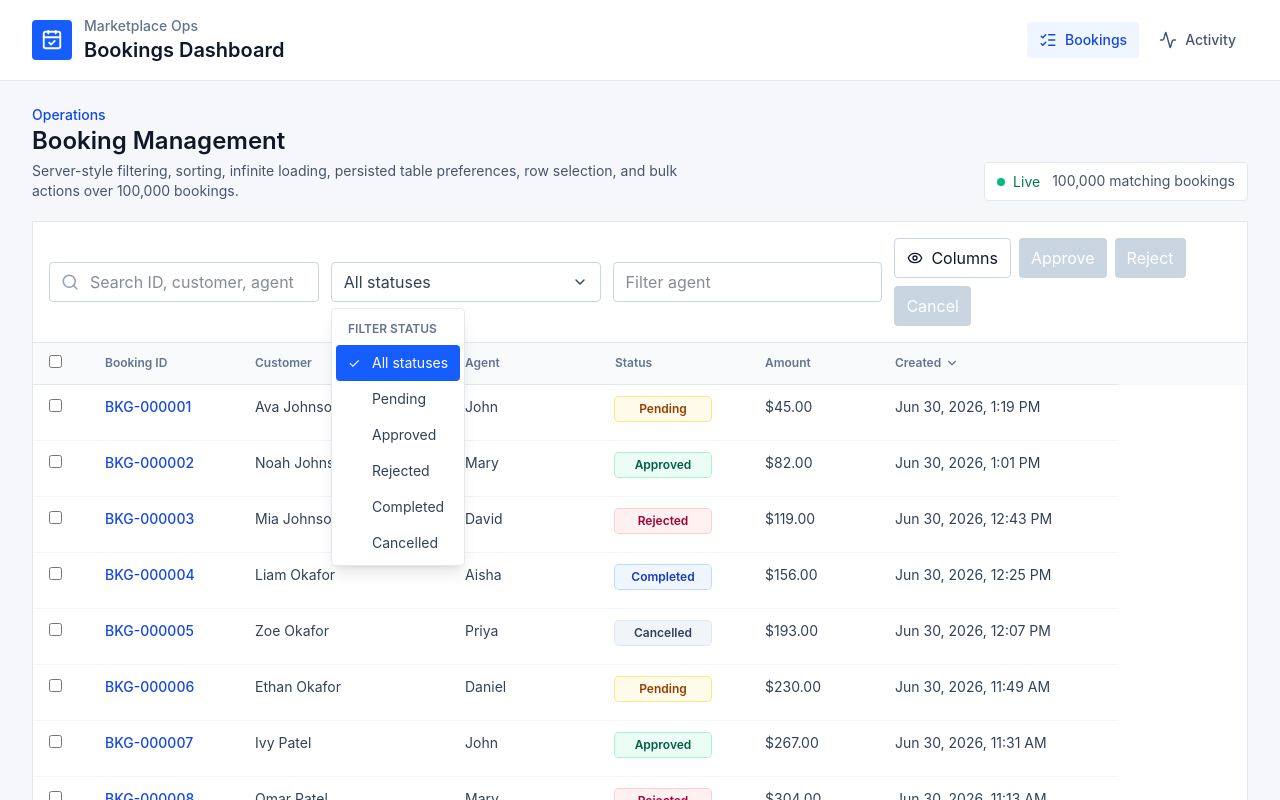
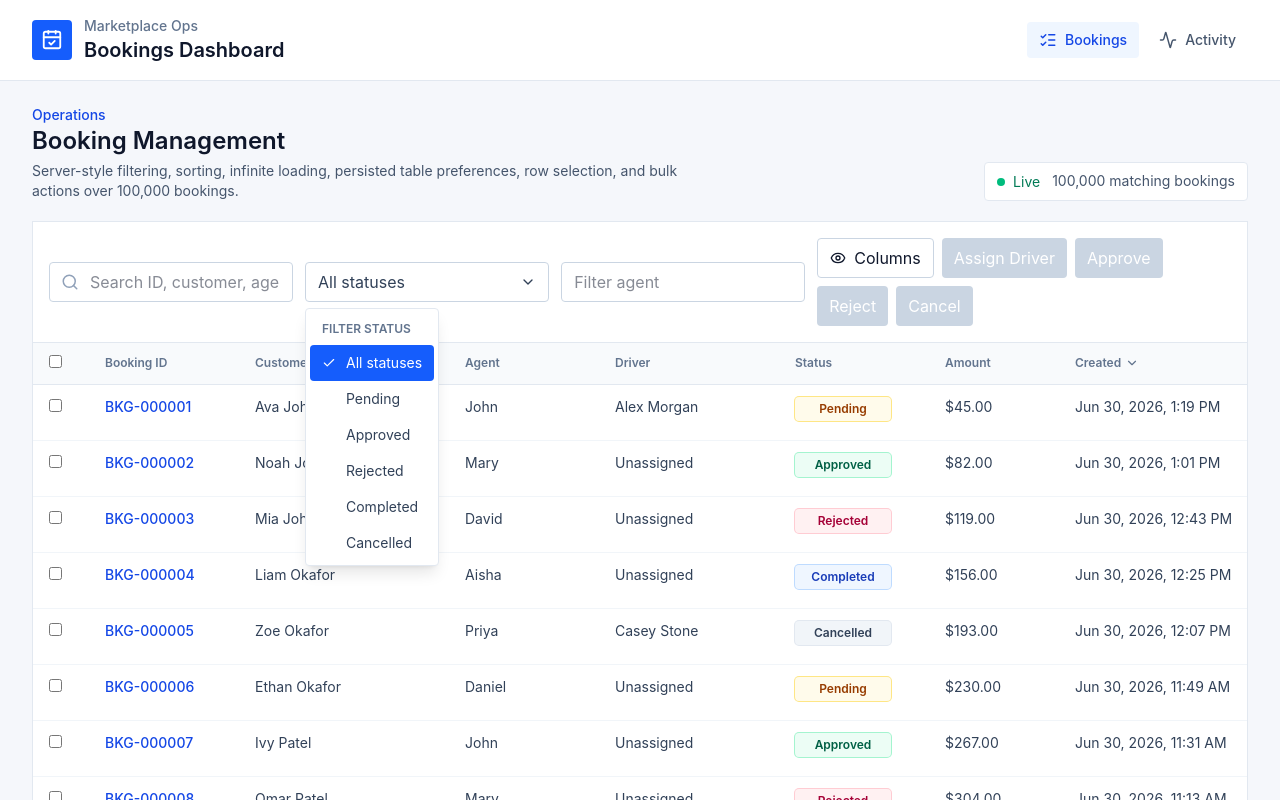
Before and after one commit to Tosho4real/Darg-Frontend-challenge, a React (Vite) app: page /bookings in a window 1280 px wide. Both pictures are taken after a click on the button "All statuses". Shown: the top 800 px of the page. Built offline with nearby package versions, Linux system fonts and the light colour scheme.

Commit message:
Add assign driver booking action

```diff
--- a/src/features/bookings/api/bookingsApi.ts
+++ b/src/features/bookings/api/bookingsApi.ts
@@ -42,6 +42,14 @@ const CUSTOMER_LAST_NAMES = [
   'Adeyemi',
 ]
 const AGENTS = ['John', 'Mary', 'David', 'Aisha', 'Priya', 'Daniel']
+const DRIVERS = [
+  'Alex Morgan',
+  'Sam Rivera',
+  'Taylor Brooks',
+  'Jordan Lee',
+  'Casey Stone',
+  'Riley Adams',
+]
 const STATUSES: BookingStatus[] = [
   'pending',
   'approved',
@@ -73,6 +81,7 @@ function createBookings(count: number): Booking[] {
       id: `BKG-${idNumber.toString().padStart(6, '0')}`,
       customerName: `${firstName} ${lastName}`,
       agentName,
+      driverName: index % 4 === 0 ? DRIVERS[index % DRIVERS.length] : undefined,
       status,
       amount: 45 + ((index * 37) % 950),
       createdAt: new Date(now - index * 18 * 60_000).toISOString(),
@@ -152,6 +161,55 @@ export async function updateBookingStatus({
   }
 
   return updated
+}
+
+export async function assignDriverToBookings({
+  bookingIds,
+  driverName,
+  expectedVersions,
+}: {
+  bookingIds: string[]
+  driverName: string
+  expectedVersions: Record<string, number>
+}) {
+  await wait(500)
+
+  const store = getBookingsStore()
+  const updated: Booking[] = []
+  const conflicts: Booking[] = []
+
+  for (const bookingId of bookingIds) {
+    const index = store.findIndex((booking) => booking.id === bookingId)
+    if (index === -1) continue
+
+    if (store[index].version !== expectedVersions[bookingId]) {
+      conflicts.push(store[index])
+      continue
+    }
+
+    const nextBooking = {
+      ...store[index],
+      driverName,
+      version: store[index].version + 1,
+    }
+    store[index] = nextBooking
+    updated.push(nextBooking)
+  }
+
+  if (conflicts.length > 0) {
+    throw new BookingConflictError(conflicts)
+  }
+
+  return updated
+}
+
+export function getSuggestedDriverName(bookingIds: string[]) {
+  const seed = bookingIds.reduce((total, bookingId) => {
+    const numericId = Number(bookingId.replace('BKG-', ''))
+    return total + (Number.isNaN(numericId) ? 0 : numericId)
+  }, 0)
+
+  return DRIVERS[seed % DRIVERS.length]
 }
 
 export function createMockBookingUpdatedEvent() {
--- /dev/null
+++ b/src/features/bookings/hooks/useAssignDriver.ts
@@ -0,0 +1,72 @@
+import { useMutation, useQueryClient } from '@tanstack/react-query'
+import {
+  assignDriverToBookings,
+  BookingConflictError,
+} from '../api/bookingsApi'
+import { recordBookingActivity } from '../../activity/api/activityApi'
+import { prependActivityToCache } from '../../activity/cache/activityCache'
+import {
+  patchBookingsInCache,
+  patchResolvedBookingsInCache,
+} from '../cache/bookingsCache'
+import type { Booking, BookingsResponse } from '../types'
+
+interface AssignDriverVariables {
+  bookingIds: string[]
+  driverName: string
+  expectedVersions: Record<string, number>
+}
+
+interface AssignDriverContext {
+  previousBookings: Array<[readonly unknown[], BookingsResponse | undefined]>
+}
+
+export function useAssignDriver() {
+  const queryClient = useQueryClient()
+
+  return useMutation<Booking[], Error, AssignDriverVariables, AssignDriverContext>({
+    mutationFn: ({ bookingIds, driverName, expectedVersions }) =>
+      assignDriverToBookings({ bookingIds, driverName, expectedVersions }),
+    onMutate: async ({ bookingIds, driverName }) => {
+      await queryClient.cancelQueries({ queryKey: ['bookings'] })
+
+      const previousBookings =
+        queryClient.getQueriesData<BookingsResponse>({
+          queryKey: ['bookings'],
+        })
+
+      patchBookingsInCache(queryClient, bookingIds, (booking) => ({
+        ...booking,
+        driverName,
+        version: booking.version + 1,
+      }))
+
+      return { previousBookings }
+    },
+    onError: (error, _variables, context) => {
+      context?.previousBookings.forEach(([queryKey, data]) => {
+        queryClient.setQueryData(queryKey, data)
+      })
+
+      if (error instanceof BookingConflictError) {
+        patchResolvedBookingsInCache(queryClient, error.latestBookings)
+      }
+    },
+    onSuccess: (updatedBookings, variables) => {
+      patchResolvedBookingsInCache(queryClient, updatedBookings)
+      updatedBookings.forEach((booking) => {
+        const activity = recordBookingActivity({
+          action: `assigned ${variables.driverName} to`,
+          bookingId: booking.id,
+        })
+        prependActivityToCache(queryClient, activity)
+      })
+    },
+    onSettled: () => {
+      void queryClient.invalidateQueries({
+        queryKey: ['bookings'],
+        refetchType: 'inactive',
+      })
+    },
+  })
+}
--- a/src/features/bookings/types.ts
+++ b/src/features/bookings/types.ts
@@ -9,6 +9,7 @@ export interface Booking {
   id: string
   customerName: string
   agentName: string
+  driverName?: string
   status: BookingStatus
   amount: number
   createdAt: string
--- a/src/features/offline/offlineQueueStore.ts
+++ b/src/features/offline/offlineQueueStore.ts
@@ -2,19 +2,36 @@ import { create } from 'zustand'
 import { persist } from 'zustand/middleware'
 import type { BookingStatus } from '../bookings/types'
 
-export interface OfflineBookingAction {
+interface OfflineBookingActionBase {
   id: string
   bookingIds: string[]
-  status: BookingStatus
   expectedVersions: Record<string, number>
   createdAt: string
 }
+
+export interface OfflineStatusAction extends OfflineBookingActionBase {
+  type: 'status_update'
+  status: BookingStatus
+}
+
+export interface OfflineAssignDriverAction extends OfflineBookingActionBase {
+  type: 'assign_driver'
+  driverName: string
+}
+
+export type OfflineBookingAction =
+  | OfflineStatusAction
+  | OfflineAssignDriverAction
+
+type OfflineBookingActionInput =
+  | Omit<OfflineStatusAction, 'id' | 'createdAt'>
+  | Omit<OfflineAssignDriverAction, 'id' | 'createdAt'>
 
 interface OfflineQueueState {
   isOnline: boolean
   lastReplayMessage: string | null
   queuedActions: OfflineBookingAction[]
-  enqueueAction: (action: Omit<OfflineBookingAction, 'id' | 'createdAt'>) => void
+  enqueueAction: (action: OfflineBookingActionInput) => void
   removeAction: (actionId: string) => void
   setOnline: (isOnline: boolean) => void
   setLastReplayMessage: (message: string | null) => void
--- a/src/features/offline/useOfflineQueueReplay.ts
+++ b/src/features/offline/useOfflineQueueReplay.ts
@@ -1,6 +1,7 @@
 import { useQueryClient } from '@tanstack/react-query'
 import { useEffect, useRef } from 'react'
 import {
+  assignDriverToBookings,
   BookingConflictError,
   updateBookingStatus,
 } from '../bookings/api/bookingsApi'
@@ -31,13 +32,19 @@ export function useOfflineQueueReplay() {
 
       for (const action of queuedActions) {
         try {
-          const updatedBookings = await updateBookingStatus(action)
+          const updatedBookings =
+            action.type === 'status_update'
+              ? await updateBookingStatus(action)
+              : await assignDriverToBookings(action)
           patchResolvedBookingsInCache(queryClient, updatedBookings)
           updatedBookings.forEach((booking) => {
             const activity = recordBookingActivity({
-              action: `${action.status} booking`,
+              action:
+                action.type === 'status_update'
+                  ? `${action.status} booking`
+                  : `assigned ${action.driverName} to`,
               bookingId: booking.id,
-              status: booking.status,
+              status: action.type === 'status_update' ? booking.status : undefined,
             })
             prependActivityToCache(queryClient, activity)
           })
--- a/src/pages/bookings/BookingDetailPage.tsx
+++ b/src/pages/bookings/BookingDetailPage.tsx
@@ -102,6 +102,10 @@ export function BookingDetailPage() {
             <DetailItem label="Customer" value={booking.customerName} />
             <DetailItem label="Agent" value={booking.agentName} />
             <DetailItem
+              label="Driver"
+              value={booking.driverName ?? 'Unassigned'}
+            />
+            <DetailItem
               label="Amount"
               value={currencyFormatter.format(booking.amount)}
             />
--- a/src/pages/bookings/BookingsPage.tsx
+++ b/src/pages/bookings/BookingsPage.tsx
@@ -11,13 +11,17 @@ import {
 } from '@tanstack/react-table'
 import { useVirtualizer } from '@tanstack/react-virtual'
 import * as DropdownMenu from '@radix-ui/react-dropdown-menu'
-import { ChevronDown, ChevronUp, Eye, Search } from 'lucide-react'
+import { Check, ChevronDown, ChevronUp, Eye, Search } from 'lucide-react'
 import type { ReactNode } from 'react'
 import { useEffect, useMemo, useRef, useState } from 'react'
 import { Link } from 'react-router-dom'
-import { BookingConflictError } from '../../features/bookings/api/bookingsApi'
+import {
+  BookingConflictError,
+  getSuggestedDriverName,
+} from '../../features/bookings/api/bookingsApi'
 import { patchBookingsInCache } from '../../features/bookings/cache/bookingsCache'
 import { StatusBadge } from '../../features/bookings/components/StatusBadge'
+import { useAssignDriver } from '../../features/bookings/hooks/useAssignDriver'
 import { useInfiniteBookingsQuery } from '../../features/bookings/hooks/useBookingsQuery'
 import { useUpdateBookingStatus } from '../../features/bookings/hooks/useUpdateBookingStatus'
 import { useTablePreferencesStore } from '../../features/bookings/stores/tablePreferencesStore'
@@ -89,6 +93,7 @@ export function BookingsPage() {
   )
   const totalBookings = bookingQuery.data?.pages[0]?.total ?? 0
   const statusMutation = useUpdateBookingStatus()
+  const assignDriverMutation = useAssignDriver()
   const isOnline = useOfflineQueueStore((state) => state.isOnline)
   const queuedActionCount = useOfflineQueueStore(
     (state) => state.queuedActions.length,
@@ -144,6 +149,13 @@ export function BookingsPage() {
         size: 150,
         header: 'Agent',
         enableSorting: false,
+      },
+      {
+        accessorKey: 'driverName',
+        size: 180,
+        header: 'Driver',
+        enableSorting: false,
+        cell: ({ row }) => row.original.driverName ?? 'Unassigned',
       },
       {
         accessorKey: 'status',
@@ -258,6 +270,7 @@ export function BookingsPage() {
 
     if (!isOnline) {
       enqueueAction({
+        type: 'status_update',
         bookingIds: selectedBookingIds,
         status,
         expectedVersions,
@@ -300,6 +313,68 @@ export function BookingsPage() {
       }
 
       setActionMessage('Update failed. Your previous table state was restored.')
+    }
+  }
+
+  async function runAssignDriverAction() {
+    if (selectedBookingIds.length === 0) return
+
+    const driverName = getSuggestedDriverName(selectedBookingIds)
+    const expectedVersions = Object.fromEntries(
+      table
+        .getSelectedRowModel()
+        .rows.map((row) => [row.original.id, row.original.version]),
+    )
+
+    setActionMessage(null)
+
+    if (!isOnline) {
+      enqueueAction({
+        type: 'assign_driver',
+        bookingIds: selectedBookingIds,
+        driverName,
+        expectedVersions,
+      })
+      patchBookingsInCache(queryClient, selectedBookingIds, (booking) => ({
+        ...booking,
+        driverName,
+        version: booking.version + 1,
+      }))
+      setActionMessage(
+        `${selectedBookingIds.length} booking${
+          selectedBookingIds.length === 1 ? '' : 's'
+        } queued for driver assignment to ${driverName}.`,
+      )
+      setRowSelection({})
+      return
+    }
+
+    try {
+      await assignDriverMutation.mutateAsync({
+        bookingIds: selectedBookingIds,
+        driverName,
+        expectedVersions,
+      })
+      setActionMessage(
+        `${driverName} assigned to ${selectedBookingIds.length} booking${
+          selectedBookingIds.length === 1 ? '' : 's'
+        }.`,
+      )
+      setRowSelection({})
+    } catch (error) {
+      if (error instanceof BookingConflictError) {
+        const latest = error.latestBookings
+          .map((booking) => `${booking.id}: version ${booking.version}`)
+          .join(', ')
+        setActionMessage(
+          `Conflict detected. Latest server state restored (${latest}).`,
+        )
+        return
+      }
+
+      setActionMessage(
+        'Driver assignment failed. Your previous table state was restored.',
+      )
     }
   }
 
@@ -387,6 +462,14 @@ export function BookingsPage() {
           <div className="flex flex-wrap items-center gap-2">
             <ColumnVisibilityMenu table={table} />
             <BulkActionButton
+              disabled={
+                selectedBookingIds.length === 0 || assignDriverMutation.isPending
+              }
+              onClick={() => void runAssignDriverAction()}
+            >
+              Assign Driver
+            </BulkActionButton>
+            <BulkActionButton
               disabled={selectedBookingIds.length === 0 || statusMutation.isPending}
               onClick={() => void runBulkAction('approved')}
             >
@@ -412,7 +495,7 @@ export function BookingsPage() {
           aria-label="Virtualized bookings table"
           className="max-h-[620px] overflow-auto"
         >
-          <table className="grid min-w-[1036px] border-separate border-spacing-0 text-left text-sm">
+          <table className="grid min-w-[1216px] border-separate border-spacing-0 text-left text-sm">
             <thead className="sticky top-0 z-[1] grid bg-slate-50 text-xs uppercase text-slate-500">
               {table.getHeaderGroups().map((headerGroup) => (
                 <tr key={headerGroup.id} className="flex w-full">
@@ -597,7 +680,9 @@ function StatusFilterDropdown({
                 className="flex cursor-pointer items-center gap-2 rounded px-3 py-2 text-sm text-slate-700 outline-none hover:bg-blue-50 hover:text-blue-700 focus:bg-blue-50 focus:text-blue-700 data-[state=checked]:bg-blue-600 data-[state=checked]:text-white"
               >
                 <span className="w-4">
-                  <DropdownMenu.ItemIndicator>✓</DropdownMenu.ItemIndicator>
+                  <DropdownMenu.ItemIndicator>
+                    <Check size={14} />
+                  </DropdownMenu.ItemIndicator>
                 </span>
                 {formatStatusLabel(status)}
               </DropdownMenu.RadioItem>
@@ -695,7 +780,9 @@ function ColumnVisibilityMenu({
                 onSelect={(event) => event.preventDefault()}
               >
                 <span className="w-4 text-blue-600">
-                  <DropdownMenu.ItemIndicator>✓</DropdownMenu.ItemIndicator>
+                  <DropdownMenu.ItemIndicator>
+                    <Check size={14} />
+                  </DropdownMenu.ItemIndicator>
                 </span>
                 <span className="capitalize">
                   {column.id.replace(/([A-Z])/g, ' $1')}
```
Also changed, not shown: 3 other files (tests, documents, lock files or other folders).
